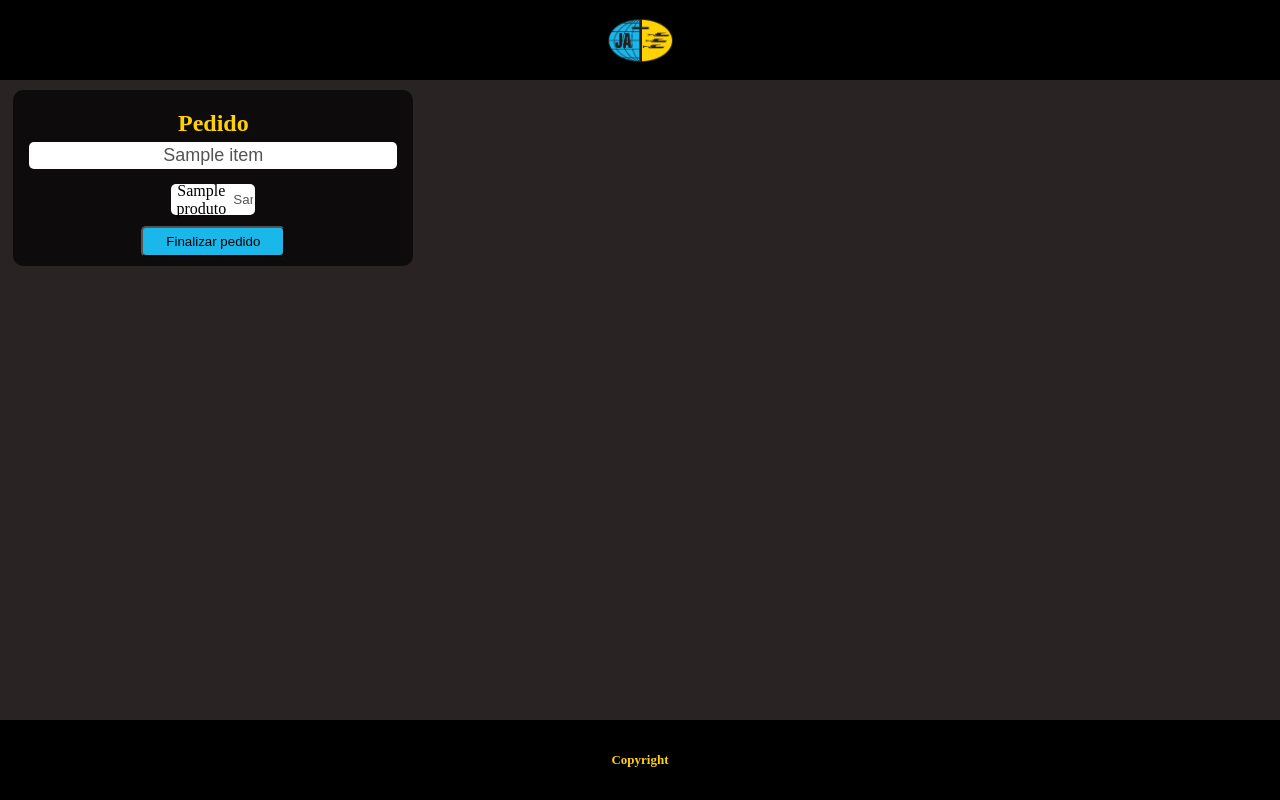
After one commit to EduardoASilva/pedidosja, a Django app: template templates/comandas-cozinha.html in a window 1280 px wide. The commit adds this page. Run offline with Django 3.2, Linux system fonts and the light colour scheme; a user stored in the database is signed in; tables that the repository leaves empty hold one stand-in row (values such as "Sample post"); the template is opened without the code that fills it: most values are stand-ins (such as "Sample title", 1, 10 or a date in 2020); some libraries are stand-ins or nearby versions.

Commit message:
adicionado html ccomandas-cozinha

```diff
--- a/pedidos/static/css/style.css
+++ b/pedidos/static/css/style.css
@@ -298,6 +298,7 @@ footer h3{
 }
 
 /*inicio comandas*/
+
 .container-comandas{
     width: 100%;
     height: 100%;
@@ -424,6 +425,106 @@ footer h3{
     filter: brightness(1.3);
 }
 
+/*inicio comandas-cozinha*/
+
+.container-cozinha{
+    width: 100%;
+    height: 100%;
+    display: grid;
+    grid-template-columns: repeat(3, 1fr);
+    grid-template-rows: auto;
+    justify-items: center;
+}
+
+.container-pedido-cozinha{
+    width: 100%;
+    height: 100%;
+    display: flex;
+    flex-direction: column;
+    justify-content: center;
+    align-items: center;
+    background-color: rgba(0, 0, 0, 0.678);
+    border-radius: 10px;
+}
+.cozinha{
+    width: 25em;
+    height: 11em;
+    display: flex;
+    text-align: center;
+    padding: 10px;
+    gap: 10px;
+}
+
+.form-pedido-comanda{
+    width: 100%;
+    height: 100%;
+    display: flex;
+    flex-direction: column;
+    align-items: center;
+    justify-content: center;
+}
+
+.comanda-sabor{
+    background-color: white;
+    color: black;
+    width: 15%;
+    border-radius: 5px 0 0 5px;
+    height: 31px;
+    display: flex;
+    align-items: center;
+    justify-content: center;
+    margin-left: 5px;
+}
+
+.comanda-qtd{
+    background-color: white;
+    border-radius: 0 5px 5px 0;
+    height: 29px;
+    width: 5%;
+    text-align: center;
+    margin-right:5px;
+    border:none;
+}
+
+.titulo-comanda{
+    width: 100%;
+    height: 20%;
+    font-size: xx-large;
+    margin:0;
+}
+
+.titulo-pedido-comanda{
+    font-size: x-large;
+    margin-top: 20px;
+}
+
+.nomecliente-comandas{
+    width: 91%;
+    height: 25px;
+    border: none;
+    border-radius: 5px;
+    text-align: center;
+    font-size: large;
+    margin-bottom: -5px;
+    background-color:white;
+}
+
+#produto-qtd{
+    display: flex;
+    justify-content: center;
+    align-items: center;
+    width: 100%;
+    height: 50%;
+}
+
+.botao-comanda{
+    display:flex;
+    justify-content: center;
+    align-items: center;
+    width: 100%;
+    height: 10%;
+}
+
 
 
 input[type=number]::-webkit-inner-spin-button,input[type=number]::-webkit-outer-spin-button {
--- /dev/null
+++ b/templates/comandas-cozinha.html
@@ -0,0 +1,39 @@
+{% extends 'base.html' %}
+
+{% block content %}
+<div class="container-cozinha">
+    {% for item in data %}
+            <div class="cozinha">
+                <div class="container-pedido-cozinha">
+                    <div class="titulo-comanda">
+                        <h3 class="titulo-pedido-comanda">Pedido</h3>
+                    </div>
+
+                    <form class="form-pedido-comanda" action="{% url 'enviar_pedido' %}" method="post" enctype="multipart/form-data">
+                        {% csrf_token %}
+
+                        <input type="hidden" name="id_pedido" value="{{ item.id }}">
+
+                        <label for="" class=""></label>
+                        <input id="nomeCliente" name="nome" class="nomecliente-comandas" value="{{ item.nome }}" disabled>
+
+                        <div id="produto-qtd" class="produto-pedidos{{ item.id }}">
+                            {% for k, v in item.produtos.items %}
+                                <label for="{{ k }}" class="comanda-sabor" >{{ k }}</label>
+                                <input id="" name="{{ k }}" class="comanda-qtd" value="{{ v }}" disabled>
+                            {% endfor %}
+                        </div>
+                        <div class="botao-comanda">
+
+                            <div class="area-botao botao-finalizar">
+                                <button type="submit" class="btn-comandas">Finalizar pedido</button>
+                            </div>
+                        </div>
+                    </form>
+                </div>
+            </div>
+
+    {% endfor %}
+</div>
+
+{% endblock %}
```
